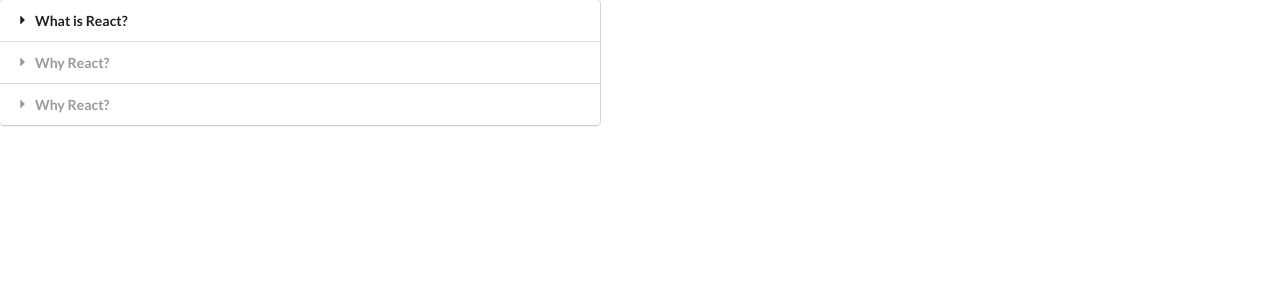
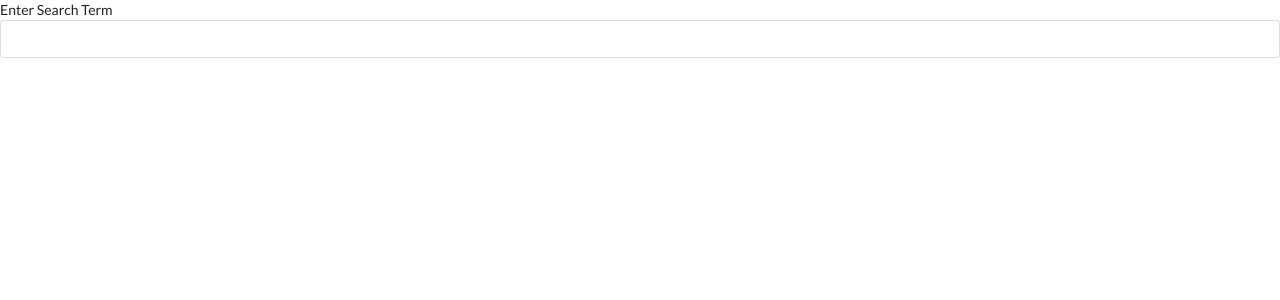
Before and after one commit to Gurveen-Singh/Widget-App, a React (Create React App) app: page / in a window 1280 px wide. Shown: the top 300 px of the page. Built offline with nearby package versions, Linux system fonts and the light colour scheme.

Commit message:
Added Search Widget

```diff
--- a/package.json
+++ b/package.json
@@ -6,6 +6,7 @@
     "@testing-library/jest-dom": "^5.14.1",
     "@testing-library/react": "^11.2.7",
     "@testing-library/user-event": "^12.8.3",
+    "axios": "^0.21.1",
     "react": "^17.0.2",
     "react-dom": "^17.0.2",
     "react-scripts": "4.0.3",
--- a/src/App.js
+++ b/src/App.js
@@ -1,5 +1,6 @@
 import React from "react";
 import Accordion from "./components/Accordion";
+import Search from "./components/Search";
 
 const items = [
   {
@@ -19,7 +20,8 @@
 function App() {
   return (
     <div>
-      <Accordion items={items} />
+      {/* <Accordion items={items} /> */}
+      <Search />
     </div>
   );
 }
--- /dev/null
+++ b/src/components/Search.js
@@ -0,0 +1,55 @@
+import React, { useState, useEffect } from "react";
+import axios from "axios";
+
+const Search = () => {
+  const [term, setTerm] = useState("");
+  const [results, setResults] = useState([]);
+
+  useEffect(() => {
+    const search = async () => {
+      const { data } = await axios.get("https://en.wikipedia.org/w/api.php", {
+        params: {
+          action: "query",
+          list: "search",
+          origin: "*",
+          format: "json",
+          srsearch: term,
+        },
+      });
+      setResults(data.query.search);
+    };
+
+    if (term) {
+      search();
+    }
+  }, [term]);
+
+  const renderedList = results.map((result, i) => {
+    return (
+      <div key={i} className="item">
+        <div className="content">
+          <div className="header">{result.title}</div>
+          <span dangerouslySetInnerHTML={{ __html: result.snippet }}></span>
+        </div>
+      </div>
+    );
+  });
+
+  return (
+    <div>
+      <div className="ui form">
+        <div className="filed">
+          <label>Enter Search Term</label>
+          <input
+            className="input"
+            value={term}
+            onChange={(e) => setTerm(e.target.value)}
+          />
+        </div>
+      </div>
+      <div className="ui celled list">{renderedList}</div>
+    </div>
+  );
+};
+
+export default Search;
```
Also changed, not shown: 1 other file (tests, documents, lock files or other folders).
